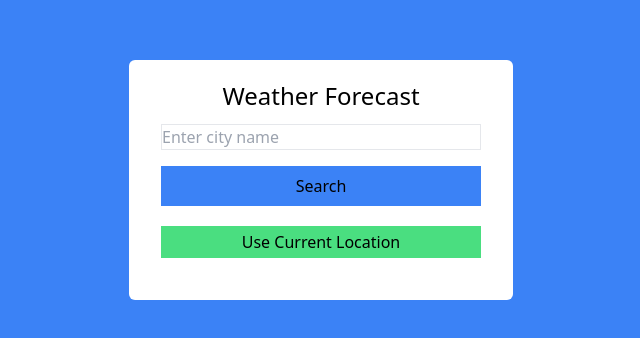
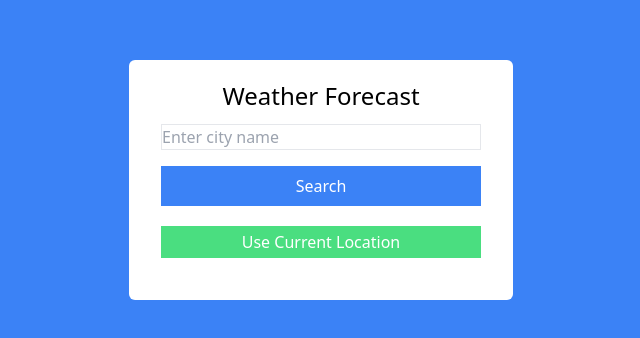
Before and after one commit to Coderunnerhai/weather-forecast-application-development, a plain HTML site: page index.html in a window 1280 px wide. Shown: the part 220-558 px from the top of the page, without its empty margins (319-959 px from the left). Drawn offline with nearby package versions, Linux system fonts and the light colour scheme.

Commit message:
added some new changes in html file

```diff
--- a/index.html
+++ b/index.html
@@ -17,12 +17,12 @@
     </div>
     <div class="flex justify-center">
         <div>
-    <button class="bg-blue-500 mt-4 h-10 w-80 search-button">Search</button>
+    <button class="bg-blue-500 mt-4 h-10 w-80 search-button text-white">Search</button>
 </div>
 </div>
 <div class="flex justify-center mt-5">
     <div>
-<button class="bg-green-400 h-8 w-80" onclick="geolocation()">Use Current Location</button></div>
+<button class="bg-green-400 h-8 w-80 text-white" onclick="geolocation()">Use Current Location</button></div>
 </div>
 <h1 id="vb" class="ml-8 mt-3 text-2xl"></h1>
 <div class="flex justify-center">
```
